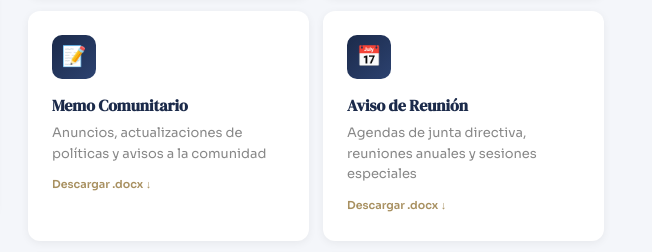
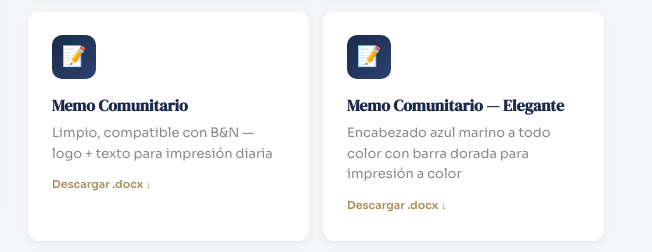
Before and after one commit to fhern077/aspmg-web, a plain HTML site: page templates/index.html in a window 1280 px wide. Shown: the part 802-1054 px from the top of the page, 628-1280 px from the left. Drawn offline with Linux system fonts and the light colour scheme.

Commit message:
Add print and fancy versions of Community Memo template
- Recreate ASPMG-Community-Memo.docx as clean B&W print version (no navy header)
- Add ASPMG-Community-Memo - fancy.docx with full-color navy header and gold accents
- Update index descriptions to match letterhead pattern (print vs elegante)

Co-Authored-By: Claude Opus 4.6 <noreply@anthropic.com>

```diff
--- a/templates/index.html
+++ b/templates/index.html
@@ -467,7 +467,17 @@
                     </div>
                     <div class="template-icon">&#128221;</div>
                     <h3>Memo Comunitario</h3>
-                    <p>Anuncios, actualizaciones de pol&iacute;ticas y avisos a la comunidad</p>
+                    <p>Limpio, compatible con B&amp;N — logo + texto para impresi&oacute;n diaria</p>
+                    <span class="link">Descargar .docx &darr;</span>
+                </a>
+                <a class="template-card" href="ASPMG-Community-Memo - fancy.docx" download>
+                    <div class="template-preview">
+                        <img src="previews/community-memo-fancy.png" alt="Community Memo Fancy Preview">
+                        <div class="preview-label">Vista previa</div>
+                    </div>
+                    <div class="template-icon">&#128221;</div>
+                    <h3>Memo Comunitario — Elegante</h3>
+                    <p>Encabezado azul marino a todo color con barra dorada para impresi&oacute;n a color</p>
                     <span class="link">Descargar .docx &darr;</span>
                 </a>
                 <a class="template-card" href="ASPMG-Meeting-Notice.docx" download>
```
Also changed, not shown: 2 other files.
